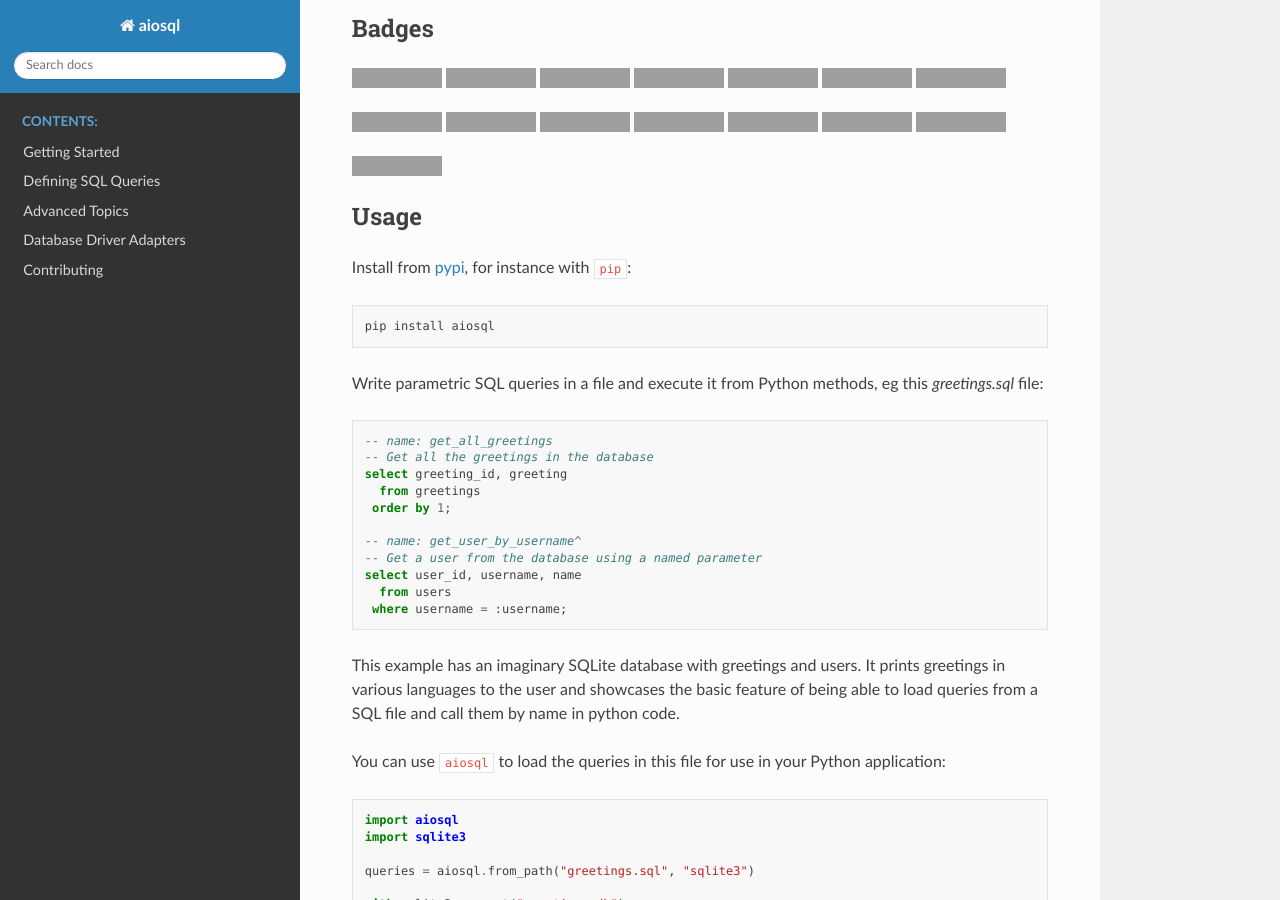
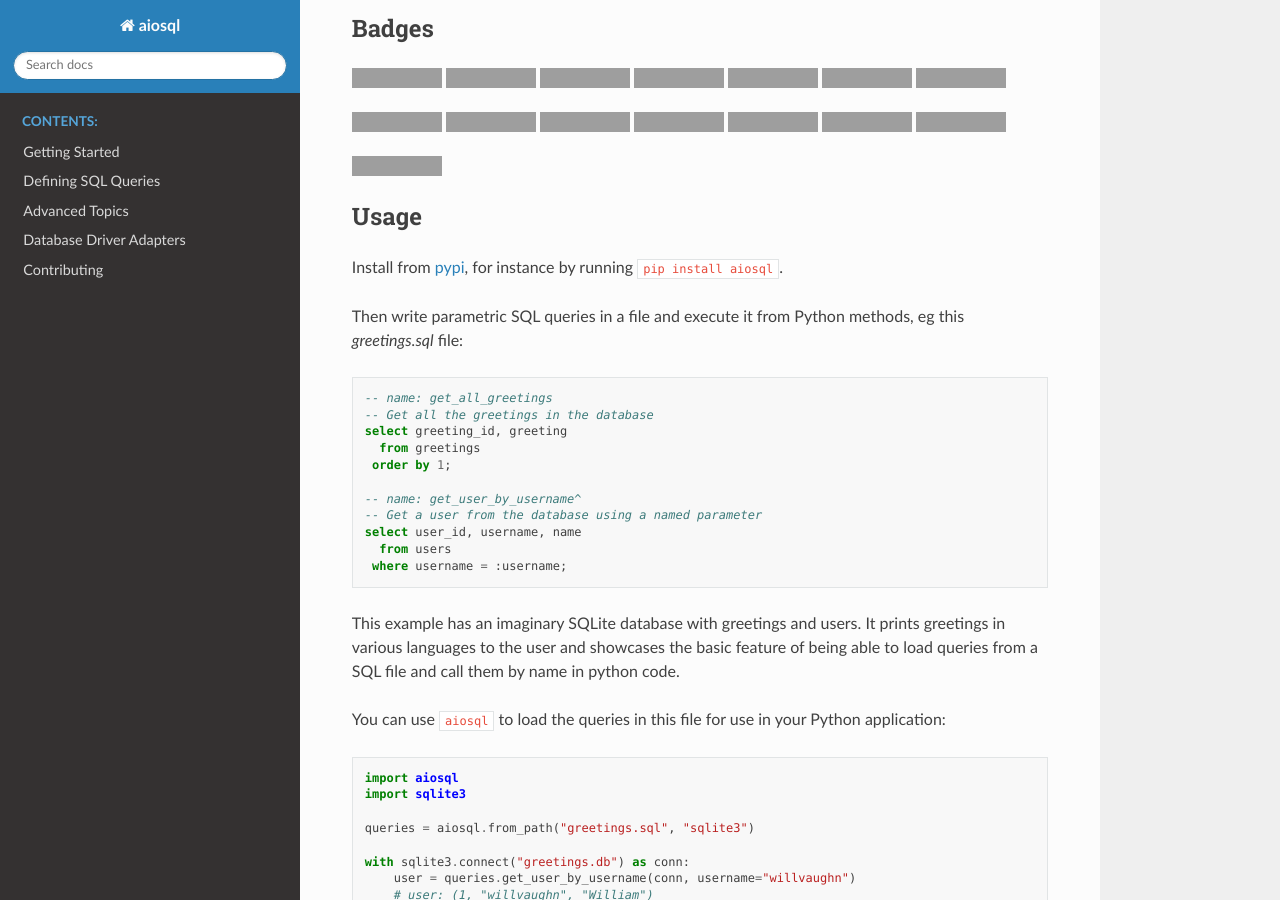
Before and after one commit to nackjicholson/aiosql, a Sphinx documentation site: the page built from docs/source/index.rst, in a window 1280 px wide and 900 px high, scrolled down 484 px, cut to the strip 0-900 px from the top of the window. Built offline with Sphinx 7.4.7 and the Read the Docs theme 2.0.0, drawn with Linux system fonts in a browser that asks for light colours; pages that are not in the unit, such as notebooks, are missing from menus; grey boxes are pictures that could not be loaded.

Commit message:
remove code block for install.

```diff
--- a/docs/source/index.rst
+++ b/docs/source/index.rst
@@ -103,13 +103,9 @@ Badges
 Usage
 -----
 
-Install from `pypi <https://pypi.org/project/aiosql>`__, for instance with ``pip``:
+Install from `pypi <https://pypi.org/project/aiosql>`__, for instance by running ``pip install aiosql``.
 
-.. code:: sh
-
-    pip install aiosql
-
-Write parametric SQL queries in a file and execute it from Python methods,
+Then write parametric SQL queries in a file and execute it from Python methods,
 eg this *greetings.sql* file:
 
 .. code:: sql
```
